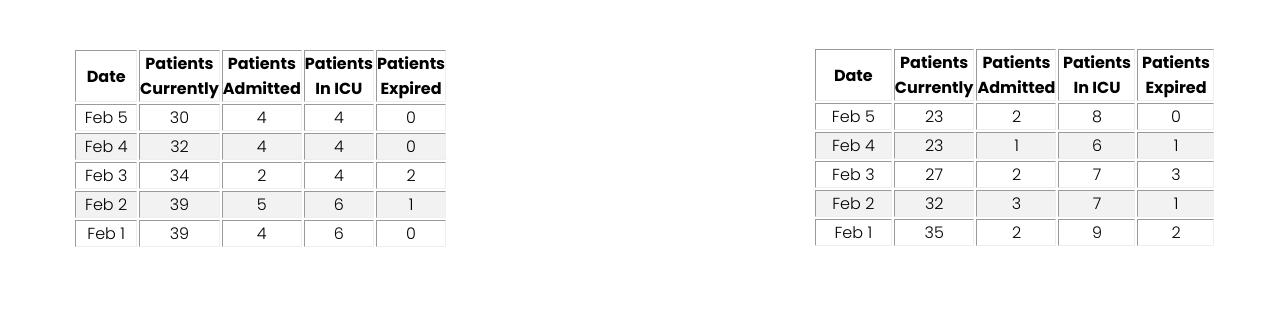
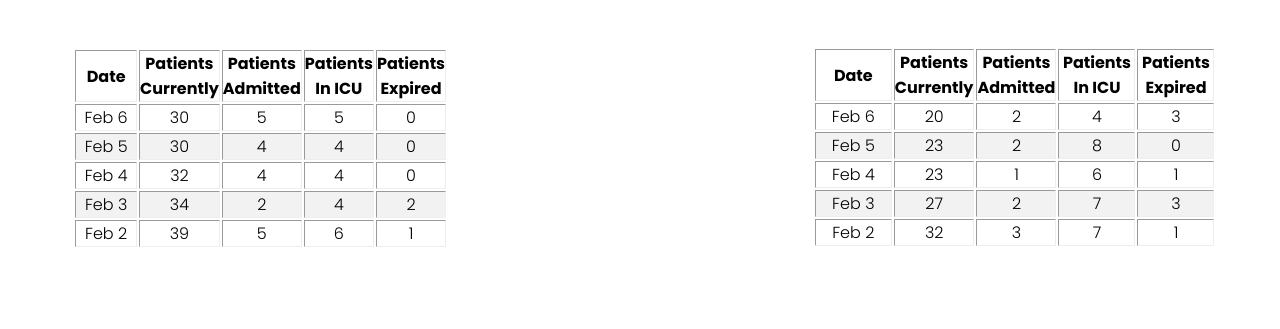
Before and after one commit to Pasin3ru/Tracking-COVID-19, a Jekyll site: the page built from index.html, in a window 1280 px wide. Shown: the part 3476-3805 px from the top of the page. Built offline with Jekyll 4.4.1, drawn with Linux system fonts in a browser that asks for light colours.

Commit message:
update for menu

```diff
--- a/_includes/hospital-tables/gf_hospital.html
+++ b/_includes/hospital-tables/gf_hospital.html
@@ -9,6 +9,13 @@
     </tr>
   </thead>
   <tbody>
+    <tr>
+      <td>Feb 6</td>
+      <td>30</td>
+      <td>5</td>
+      <td>5</td>
+      <td>0</td>
+    </tr>
     <tr>
       <td>Feb 5</td>
       <td>30</td>
@@ -37,12 +44,5 @@
       <td>6</td>
       <td>1</td>
     </tr>
-    <tr>
-      <td>Feb 1</td>
-      <td>39</td>
-      <td>4</td>
-      <td>6</td>
-      <td>0</td>
-    </tr>
   </tbody>
 </table>
--- a/_includes/hospital-tables/s_hospital.html
+++ b/_includes/hospital-tables/s_hospital.html
@@ -9,6 +9,13 @@
     </tr>
   </thead>
   <tbody>
+    <tr>
+      <td>Feb 6</td>
+      <td>20</td>
+      <td>2</td>
+      <td>4</td>
+      <td>3</td>
+    </tr>
     <tr>
       <td>Feb 5</td>
       <td>23</td>
@@ -37,12 +44,5 @@
       <td>7</td>
       <td>1</td>
     </tr>
-    <tr>
-      <td>Feb 1</td>
-      <td>35</td>
-      <td>2</td>
-      <td>9</td>
-      <td>2</td>
-    </tr>
   </tbody>
 </table>
--- a/style.css
+++ b/style.css
@@ -126,6 +126,19 @@
     }
     .nav-links ul {
         padding: 30px;
+    }
+    .nav-links ul li {
+        display: block;
+    }
+    .nav-links {
+        position: absolute;
+        background: rgba(4, 9, 30, 0.7);
+        height: 100vh;
+        width: 200px;
+        top: 0;
+        right: 0;
+        text-align: left;
+        z-index: 2;
     }
 }
 
```
